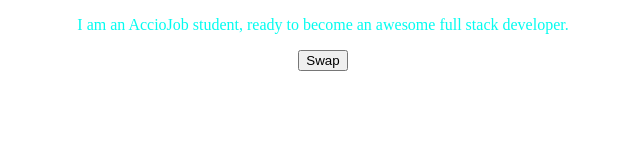
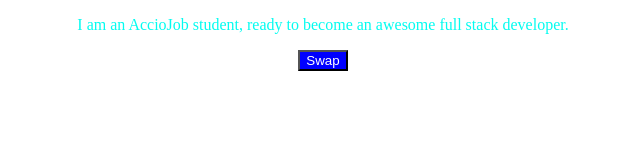
Before and after one commit to acciojob/dark-theme-Skyer3108, a website: page main.html in a window 1280 px wide. Shown: the whole page, without its empty margins (317-957 px from the left). Drawn offline with Linux system fonts and the light colour scheme.

Commit message:
created a submission

```diff
--- a/main.html
+++ b/main.html
@@ -12,7 +12,7 @@
       <p id="ptag">
 I am an AccioJob student, ready to become an awesome full stack developer.
       </p>
-      <button id='swap' class='button_day'>Swap</button>
+      <button id='swap' class='button_night'>Swap</button>
     </div>
     <script src="./script.js"></script>
   </body>
```
